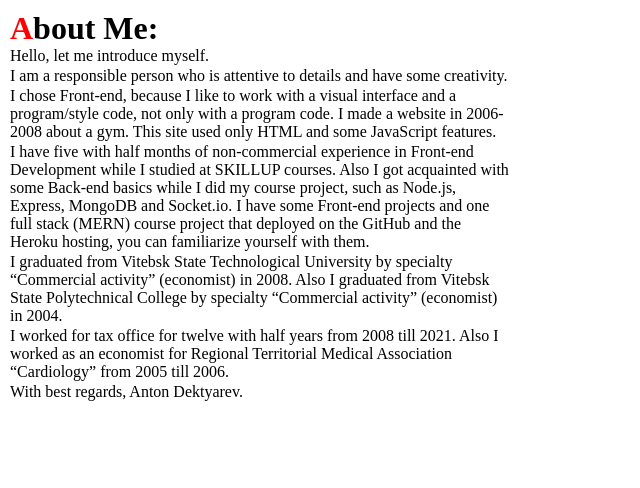
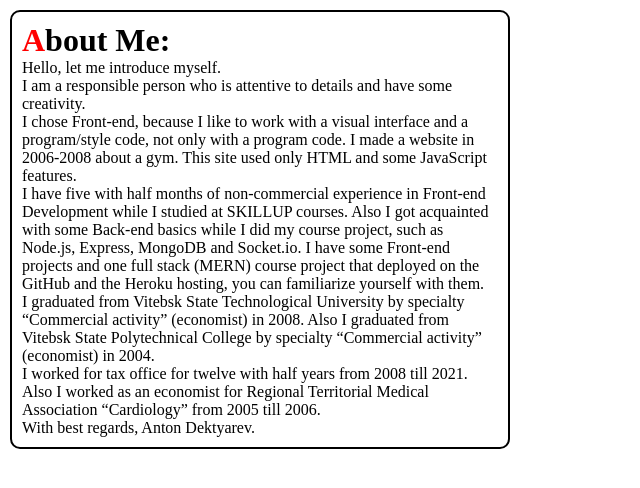
Before and after one commit to DeguzBelarus/CV, a React (Create React App) app: page /about in a window 1280 px wide. Shown: the top 488 px of the page, without its empty margins (0-640 px from the left). Built offline with nearby package versions, Linux system fonts and the light colour scheme.

Commit message:
visuals 12

```diff
--- a/src/pages/AboutMe/AboutMe.scss
+++ b/src/pages/AboutMe/AboutMe.scss
@@ -1,5 +1,11 @@
-.info-hobbies {
+.info-about {
+  width: calc(100vw - 20px);
+  max-width: 500px;
   padding: 10px;
+  margin: 10px;
+  box-sizing: border-box;
+  border-radius: 10px;
+  border: 2px solid black;
 
   h1 {
     &::first-letter {
--- a/src/pages/Hobbies/Hobbies.scss
+++ b/src/pages/Hobbies/Hobbies.scss
@@ -1,5 +1,11 @@
-.info-about {
+.info-hobbies {
+  width: calc(100vw - 20px);
+  max-width: 500px;
   padding: 10px;
+  margin: 10px;
+  box-sizing: border-box;
+  border-radius: 10px;
+  border: 2px solid black;
 
   h1 {
     &::first-letter {
```
